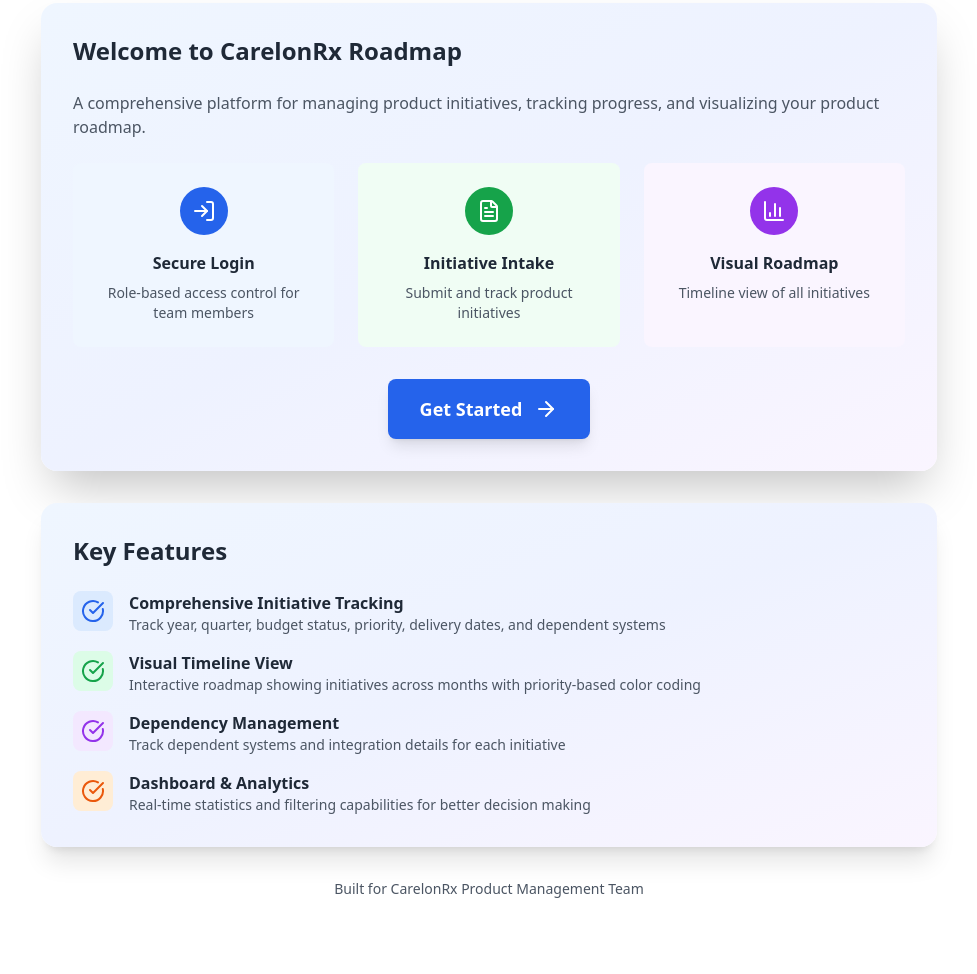
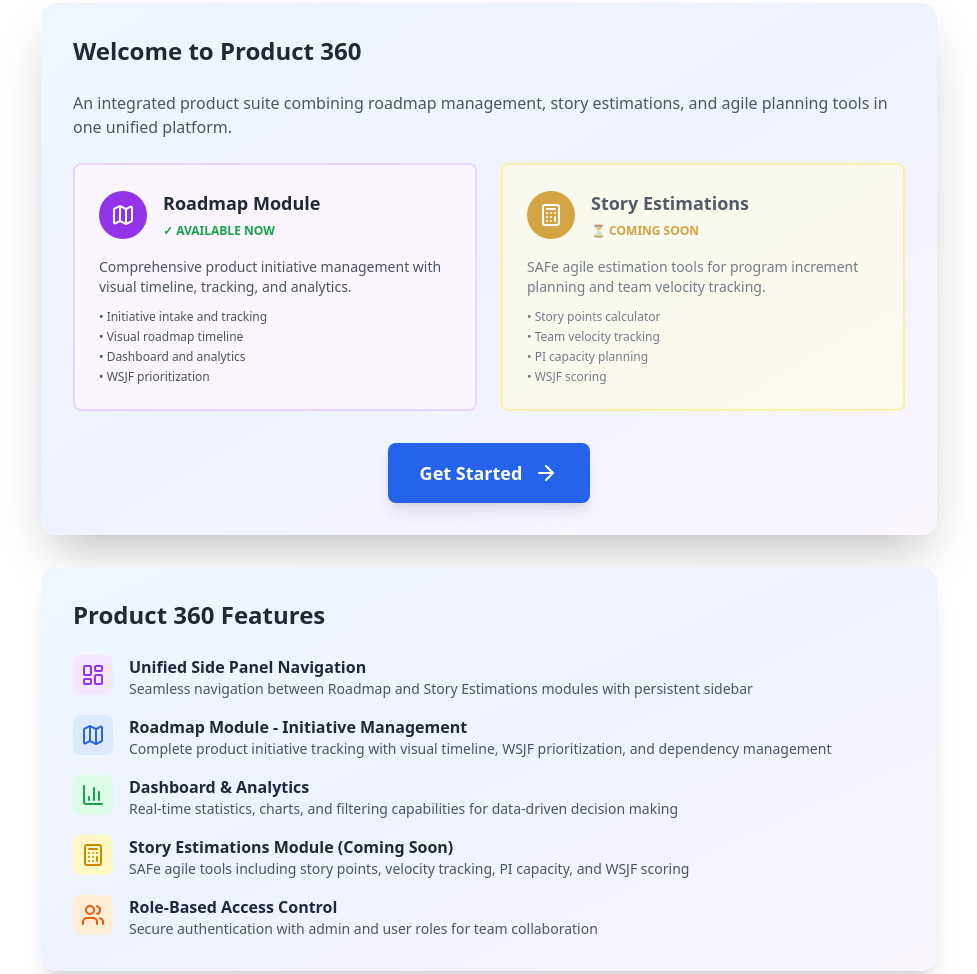
Before and after one commit to gdbansal/carelonrx-roadmap, a plain HTML site: page frontend/index.html in a window 1280 px wide. Shown: the part 305-1279 px from the top of the page, without its empty margins (151-1128 px from the left). Before the commit the page ends 1252 px from the top, so only its background shows below. Drawn offline with nearby package versions, Linux system fonts and the light colour scheme.

Commit message:
Add sidebar to user guide, update index page to showcase Product 360 integrated suite

```diff
--- a/frontend/index.html
+++ b/frontend/index.html
@@ -19,34 +19,48 @@
             </div>
 
             <div class="bg-gradient-to-br from-blue-50 via-indigo-50 to-purple-50 rounded-2xl shadow-2xl p-8 mb-8">
-                <h2 class="text-2xl font-bold text-gray-800 mb-6">Welcome to CarelonRx Roadmap</h2>
+                <h2 class="text-2xl font-bold text-gray-800 mb-6">Welcome to Product 360</h2>
                 <p class="text-gray-600 mb-6">
-                    A comprehensive platform for managing product initiatives, tracking progress, and visualizing your product roadmap.
+                    An integrated product suite combining roadmap management, story estimations, and agile planning tools in one unified platform.
                 </p>
 
-                <div class="grid grid-cols-1 md:grid-cols-3 gap-6 mb-8">
-                    <div class="bg-blue-50 rounded-lg p-6 text-center">
-                        <div class="bg-blue-600 w-12 h-12 rounded-full flex items-center justify-center mx-auto mb-4">
-                            <i data-lucide="log-in" class="w-6 h-6 text-white"></i>
+                <div class="grid grid-cols-1 md:grid-cols-2 gap-6 mb-8">
+                    <div class="bg-purple-50 rounded-lg p-6 border-2 border-purple-200">
+                        <div class="flex items-center mb-4">
+                            <div class="bg-purple-600 w-12 h-12 rounded-full flex items-center justify-center mr-4">
+                                <i data-lucide="map" class="w-6 h-6 text-white"></i>
+                            </div>
+                            <div>
+                                <h3 class="font-bold text-gray-800 text-lg">Roadmap Module</h3>
+                                <span class="text-xs text-green-600 font-semibold">✓ AVAILABLE NOW</span>
+                            </div>
                         </div>
-                        <h3 class="font-bold text-gray-800 mb-2">Secure Login</h3>
-                        <p class="text-sm text-gray-600">Role-based access control for team members</p>
+                        <p class="text-sm text-gray-600 mb-3">Comprehensive product initiative management with visual timeline, tracking, and analytics.</p>
+                        <ul class="text-xs text-gray-600 space-y-1">
+                            <li>• Initiative intake and tracking</li>
+                            <li>• Visual roadmap timeline</li>
+                            <li>• Dashboard and analytics</li>
+                            <li>• WSJF prioritization</li>
+                        </ul>
                     </div>
 
-                    <div class="bg-green-50 rounded-lg p-6 text-center">
-                        <div class="bg-green-600 w-12 h-12 rounded-full flex items-center justify-center mx-auto mb-4">
-                            <i data-lucide="file-text" class="w-6 h-6 text-white"></i>
+                    <div class="bg-yellow-50 rounded-lg p-6 border-2 border-yellow-200 opacity-75">
+                        <div class="flex items-center mb-4">
+                            <div class="bg-yellow-600 w-12 h-12 rounded-full flex items-center justify-center mr-4">
+                                <i data-lucide="calculator" class="w-6 h-6 text-white"></i>
+                            </div>
+                            <div>
+                                <h3 class="font-bold text-gray-800 text-lg">Story Estimations</h3>
+                                <span class="text-xs text-yellow-600 font-semibold">⏳ COMING SOON</span>
+                            </div>
                         </div>
-                        <h3 class="font-bold text-gray-800 mb-2">Initiative Intake</h3>
-                        <p class="text-sm text-gray-600">Submit and track product initiatives</p>
-                    </div>
-
-                    <div class="bg-purple-50 rounded-lg p-6 text-center">
-                        <div class="bg-purple-600 w-12 h-12 rounded-full flex items-center justify-center mx-auto mb-4">
-                            <i data-lucide="bar-chart-3" class="w-6 h-6 text-white"></i>
-                        </div>
-                        <h3 class="font-bold text-gray-800 mb-2">Visual Roadmap</h3>
-                        <p class="text-sm text-gray-600">Timeline view of all initiatives</p>
+                        <p class="text-sm text-gray-600 mb-3">SAFe agile estimation tools for program increment planning and team velocity tracking.</p>
+                        <ul class="text-xs text-gray-600 space-y-1">
+                            <li>• Story points calculator</li>
+                            <li>• Team velocity tracking</li>
+                            <li>• PI capacity planning</li>
+                            <li>• WSJF scoring</li>
+                        </ul>
                     </div>
                 </div>
 
@@ -60,46 +74,56 @@
             </div>
 
             <div class="bg-gradient-to-br from-blue-50 via-indigo-50 to-purple-50 rounded-2xl shadow-xl p-8">
-                <h2 class="text-2xl font-bold text-gray-800 mb-6">Key Features</h2>
+                <h2 class="text-2xl font-bold text-gray-800 mb-6">Product 360 Features</h2>
 
                 <div class="space-y-4">
                     <div class="flex items-start space-x-4">
-                        <div class="bg-blue-100 p-2 rounded-lg">
-                            <i data-lucide="check-circle" class="w-6 h-6 text-blue-600"></i>
+                        <div class="bg-purple-100 p-2 rounded-lg">
+                            <i data-lucide="layout-dashboard" class="w-6 h-6 text-purple-600"></i>
                         </div>
                         <div>
-                            <h3 class="font-bold text-gray-800">Comprehensive Initiative Tracking</h3>
-                            <p class="text-gray-600 text-sm">Track year, quarter, budget status, priority, delivery dates, and dependent systems</p>
+                            <h3 class="font-bold text-gray-800">Unified Side Panel Navigation</h3>
+                            <p class="text-gray-600 text-sm">Seamless navigation between Roadmap and Story Estimations modules with persistent sidebar</p>
+                        </div>
+                    </div>
+
+                    <div class="flex items-start space-x-4">
+                        <div class="bg-blue-100 p-2 rounded-lg">
+                            <i data-lucide="map" class="w-6 h-6 text-blue-600"></i>
+                        </div>
+                        <div>
+                            <h3 class="font-bold text-gray-800">Roadmap Module - Initiative Management</h3>
+                            <p class="text-gray-600 text-sm">Complete product initiative tracking with visual timeline, WSJF prioritization, and dependency management</p>
                         </div>
                     </div>
 
                     <div class="flex items-start space-x-4">
                         <div class="bg-green-100 p-2 rounded-lg">
-                            <i data-lucide="check-circle" class="w-6 h-6 text-green-600"></i>
+                            <i data-lucide="bar-chart-3" class="w-6 h-6 text-green-600"></i>
                         </div>
                         <div>
-                            <h3 class="font-bold text-gray-800">Visual Timeline View</h3>
-                            <p class="text-gray-600 text-sm">Interactive roadmap showing initiatives across months with priority-based color coding</p>
+                            <h3 class="font-bold text-gray-800">Dashboard & Analytics</h3>
+                            <p class="text-gray-600 text-sm">Real-time statistics, charts, and filtering capabilities for data-driven decision making</p>
                         </div>
                     </div>
 
                     <div class="flex items-start space-x-4">
-                        <div class="bg-purple-100 p-2 rounded-lg">
-                            <i data-lucide="check-circle" class="w-6 h-6 text-purple-600"></i>
+                        <div class="bg-yellow-100 p-2 rounded-lg">
+                            <i data-lucide="calculator" class="w-6 h-6 text-yellow-600"></i>
                         </div>
                         <div>
-                            <h3 class="font-bold text-gray-800">Dependency Management</h3>
-                            <p class="text-gray-600 text-sm">Track dependent systems and integration details for each initiative</p>
+                            <h3 class="font-bold text-gray-800">Story Estimations Module (Coming Soon)</h3>
+                            <p class="text-gray-600 text-sm">SAFe agile tools including story points, velocity tracking, PI capacity, and WSJF scoring</p>
                         </div>
                     </div>
 
                     <div class="flex items-start space-x-4">
                         <div class="bg-orange-100 p-2 rounded-lg">
-                            <i data-lucide="check-circle" class="w-6 h-6 text-orange-600"></i>
+                            <i data-lucide="users" class="w-6 h-6 text-orange-600"></i>
                         </div>
                         <div>
-                            <h3 class="font-bold text-gray-800">Dashboard & Analytics</h3>
-                            <p class="text-gray-600 text-sm">Real-time statistics and filtering capabilities for better decision making</p>
+                            <h3 class="font-bold text-gray-800">Role-Based Access Control</h3>
+                            <p class="text-gray-600 text-sm">Secure authentication with admin and user roles for team collaboration</p>
                         </div>
                     </div>
                 </div>
```
Also changed, not shown: frontend/user-guide.html (+2 -0 lines).
